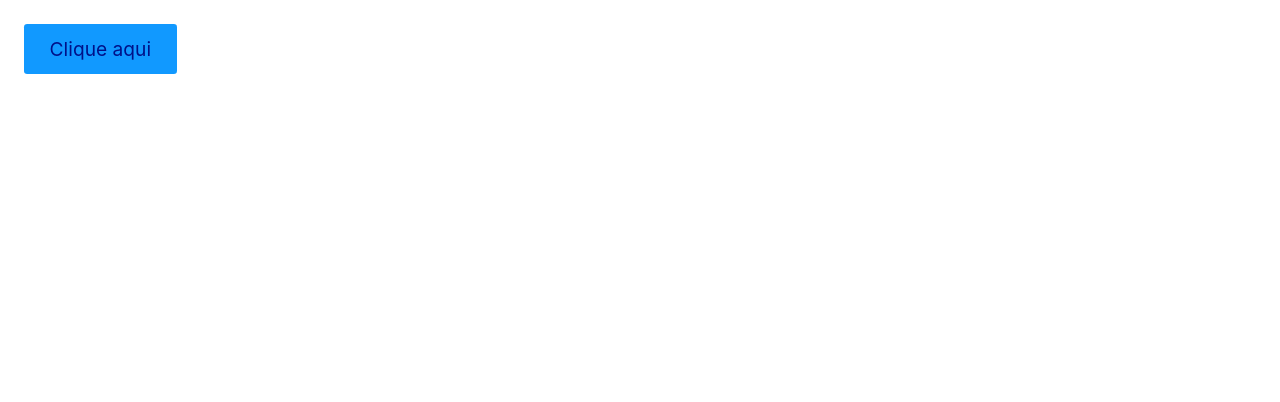
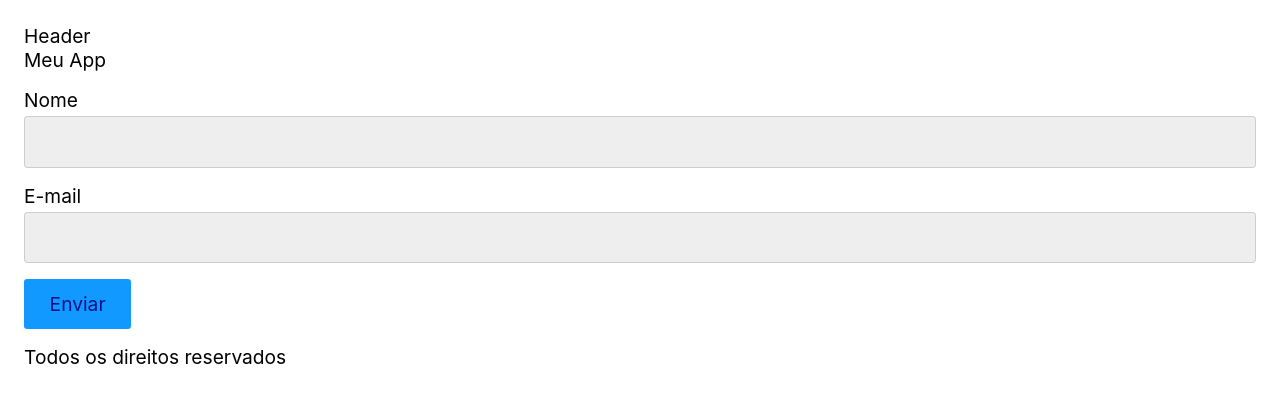
Before and after one commit to BernardoBF4/react-aula-inicio, a React (Create React App) app: page / in a window 1280 px wide. Shown: the top 402 px of the page. Built offline with nearby package versions, Linux system fonts and the light colour scheme.

Commit message:
feat(app): trabalhando com componentes feito

```diff
--- a/src/App.js
+++ b/src/App.js
@@ -1,125 +1,17 @@
 import React from 'react';
-
-const joana = {
-  name: 'Joana da Silva',
-  age: 22,
-  purchases: [
-    { product: 'Notebook', price: 2500 },
-    { product: 'Geladeira', price: 3000 },
-    { product: 'Guitarra', price: 4000 },
-    { product: 'Smartphone', price: 7000 },
-  ],
-  active: true,
-};
-
-const mario = {
-  name: 'Mario da Silva',
-  age: 22,
-  purchases: [
-    { product: 'Notebook', price: 2500 },
-    { product: 'Geladeira', price: 300 },
-    { product: 'Guitarra', price: 400 },
-    { product: 'Smartphone', price: 700 },
-  ],
-  active: false,
-};
+import Header from './Header';
+import Footer from './Footer';
+import Form from './Form/Form';
 
 const App = () => {
-  const dados = joana;
-
-  const total_purchases = dados.purchases
-    .map((item) => item.price)
-    .reduce((a, b) => a + b);
-
   return (
     <>
-      <p>Nome: {dados.name}</p>
-      <p>Idade: {dados.age}</p>
-      <p>
-        Situação:
-        <span style={{ color: dados.active ? 'green' : 'red' }}>
-          {dados.active ? ' Ativa' : ' Inativa'}
-        </span>
-      </p>
-      <p>Total: R$ {total_purchases}</p>
-      {total_purchases > 10000 && <p>Você está gastando muito</p>}
-      {/* O && é um operação que valida se a expressão é true or false; for true, executa o que vem depois, senão, não faz nada */}
+      <Header />
+      Meu App
+      <Form />
+      <Footer />
     </>
   );
 };
 
-const List = () => {
-  let movies = ['Transformers', 'LOTR', 'Velozes e Furiosos'];
-  movies = movies.map((item) => <li key={item}>{item}</li>); // The 'key' is important because it will provide an identity to each eleemnt of the array, making it lighter for changing the array, for React won't have to compile everything once again; only what's been changed.
-
-  return <ul>{movies}</ul>;
-};
-
-const Books = () => {
-  const books = [
-    { name: 'A Game of Thrones', year: 1996 },
-    { name: 'A Clash of Kings', year: 1998 },
-    { name: 'A Storm of Swords', year: 2000 },
-  ];
-
-  return (
-    <ul>
-      {books
-        .filter((book) => book.year >= 1998)
-        .map(({ name, year }) => (
-          <li key={year}>{name}</li>
-        ))}
-    </ul>
-  );
-}; // Aqui foi possível desestrutura o item passado para o 'map' para usar os atributos dele ao invés de usar 'item.atributo'. O filter é usado com map para filtrar somente o conteúdo que quero com a formatação que quero retornar para minha <ul>
-
-// Organize os produtos como mostrado no vídeo
-// Mostre apenas produtos que forem mais caros que R$ 1500
-const produtos = [
-  {
-    id: 1,
-    nome: 'Smartphone',
-    preco: 'R$ 2000',
-    cores: ['#29d8d5', '#252a34', '#fc3766'],
-  },
-  {
-    id: 2,
-    nome: 'Notebook',
-    preco: 'R$ 3000',
-    cores: ['#ffd045', '#d4394b', '#f37c59'],
-  },
-  {
-    id: 3,
-    nome: 'Tablet',
-    preco: 'R$ 1500',
-    cores: ['#365069', '#47c1c8', '#f95786'],
-  },
-];
-
-const ShowOff = () => {
-  const products = produtos
-    .filter((item) => +item.preco.replace('R$ ', '') > 1500)
-    .map((item) => (
-      <div key={item.id}>
-        <h2>{item.nome}</h2>
-        <p>Preço: {item.preco}</p>
-        <ul>
-          {item.cores.map((cor) => (
-            <li style={{ backgroundColor: cor, color: 'white' }}>{cor}</li>
-          ))}
-        </ul>
-      </div>
-    ));
-
-  return <div>{products}</div>;
-};
-
-const Button = () => {
-  function handleClick(event) {
-    console.table(event);
-  }
-
-  return <button onClick={handleClick}>Clique aqui</button>;
-};
-
-export { App, List, Books, ShowOff, Button }; // As I am exporting two elements, I need to put them into an object, what will make necessary for me to destructure them when importing them on index.js
+export default App;
--- /dev/null
+++ b/src/FirstSteps.js
@@ -0,0 +1,125 @@
+import React from 'react';
+
+const joana = {
+  name: 'Joana da Silva',
+  age: 22,
+  purchases: [
+    { product: 'Notebook', price: 2500 },
+    { product: 'Geladeira', price: 3000 },
+    { product: 'Guitarra', price: 4000 },
+    { product: 'Smartphone', price: 7000 },
+  ],
+  active: true,
+};
+
+const mario = {
+  name: 'Mario da Silva',
+  age: 22,
+  purchases: [
+    { product: 'Notebook', price: 2500 },
+    { product: 'Geladeira', price: 300 },
+    { product: 'Guitarra', price: 400 },
+    { product: 'Smartphone', price: 700 },
+  ],
+  active: false,
+};
+
+const FirstStep = () => {
+  const dados = joana;
+
+  const total_purchases = dados.purchases
+    .map((item) => item.price)
+    .reduce((a, b) => a + b);
+
+  return (
+    <>
+      <p>Nome: {dados.name}</p>
+      <p>Idade: {dados.age}</p>
+      <p>
+        Situação:
+        <span style={{ color: dados.active ? 'green' : 'red' }}>
+          {dados.active ? ' Ativa' : ' Inativa'}
+        </span>
+      </p>
+      <p>Total: R$ {total_purchases}</p>
+      {total_purchases > 10000 && <p>Você está gastando muito</p>}
+      {/* O && é um operação que valida se a expressão é true or false; for true, executa o que vem depois, senão, não faz nada */}
+    </>
+  );
+};
+
+const List = () => {
+  let movies = ['Transformers', 'LOTR', 'Velozes e Furiosos'];
+  movies = movies.map((item) => <li key={item}>{item}</li>); // The 'key' is important because it will provide an identity to each eleemnt of the array, making it lighter for changing the array, for React won't have to compile everything once again; only what's been changed.
+
+  return <ul>{movies}</ul>;
+};
+
+const Books = () => {
+  const books = [
+    { name: 'A Game of Thrones', year: 1996 },
+    { name: 'A Clash of Kings', year: 1998 },
+    { name: 'A Storm of Swords', year: 2000 },
+  ];
+
+  return (
+    <ul>
+      {books
+        .filter((book) => book.year >= 1998)
+        .map(({ name, year }) => (
+          <li key={year}>{name}</li>
+        ))}
+    </ul>
+  );
+}; // Aqui foi possível desestrutura o item passado para o 'map' para usar os atributos dele ao invés de usar 'item.atributo'. O filter é usado com map para filtrar somente o conteúdo que quero com a formatação que quero retornar para minha <ul>
+
+// Organize os produtos como mostrado no vídeo
+// Mostre apenas produtos que forem mais caros que R$ 1500
+const produtos = [
+  {
+    id: 1,
+    nome: 'Smartphone',
+    preco: 'R$ 2000',
+    cores: ['#29d8d5', '#252a34', '#fc3766'],
+  },
+  {
+    id: 2,
+    nome: 'Notebook',
+    preco: 'R$ 3000',
+    cores: ['#ffd045', '#d4394b', '#f37c59'],
+  },
+  {
+    id: 3,
+    nome: 'Tablet',
+    preco: 'R$ 1500',
+    cores: ['#365069', '#47c1c8', '#f95786'],
+  },
+];
+
+const ShowOff = () => {
+  const products = produtos
+    .filter((item) => +item.preco.replace('R$ ', '') > 1500)
+    .map((item) => (
+      <div key={item.id}>
+        <h2>{item.nome}</h2>
+        <p>Preço: {item.preco}</p>
+        <ul>
+          {item.cores.map((cor) => (
+            <li style={{ backgroundColor: cor, color: 'white' }}>{cor}</li>
+          ))}
+        </ul>
+      </div>
+    ));
+
+  return <div>{products}</div>;
+};
+
+const Button = () => {
+  function handleClick(event) {
+    console.table(event);
+  }
+
+  return <button onClick={handleClick}>Clique aqui</button>;
+};
+
+export { FirstStep, List, Books, ShowOff, Button }; // As I am exporting two elements, I need to put them into an object, what will make necessary for me to destructure them when importing them on index.js
--- /dev/null
+++ b/src/Footer.js
@@ -0,0 +1,11 @@
+import React from 'react';
+
+function Footer() {
+  return (
+    <footer>
+      <p>Todos os direitos reservados</p>
+    </footer>
+  );
+}
+
+export default Footer;
--- /dev/null
+++ b/src/Form/Button.js
@@ -0,0 +1,7 @@
+import React from 'react';
+
+function Button() {
+  return <button>Enviar</button>;
+}
+
+export default Button;
--- /dev/null
+++ b/src/Form/Form.js
@@ -0,0 +1,21 @@
+import React from 'react';
+import Button from './Button';
+import Input from './Input';
+
+const Form = () => {
+  return (
+    <form>
+      <p>
+        <label htmlFor="nome">Nome</label>
+        <Input />
+      </p>
+      <p>
+        <label htmlFor="email">E-mail</label>
+        <Input />
+      </p>
+      <Button />
+    </form>
+  );
+};
+
+export default Form;
--- /dev/null
+++ b/src/Form/Input.js
@@ -0,0 +1,7 @@
+import React from 'react';
+
+const Input = () => {
+  return <input type="text" />;
+};
+
+export default Input;
--- /dev/null
+++ b/src/Header.js
@@ -0,0 +1,7 @@
+import React from 'react';
+
+const Header = () => {
+  return <header>Header</header>;
+};
+
+export default Header;
--- a/src/index.js
+++ b/src/index.js
@@ -1,14 +1,16 @@
 import React from 'react';
 import ReactDOM from 'react-dom';
-import { App, List, Books, ShowOff, Button } from './App';
+import { FirstStep, List, Books, ShowOff, Button } from './FirstSteps';
+import App from './App';
 
 ReactDOM.render(
   <React.StrictMode>
+    <App />
     {/* <App />
     <List />
     <Books />
-    <ShowOff /> */}
-    <Button />
+    <ShowOff />
+    <Button /> */}
   </React.StrictMode>,
   document.getElementById('root')
 );
```
